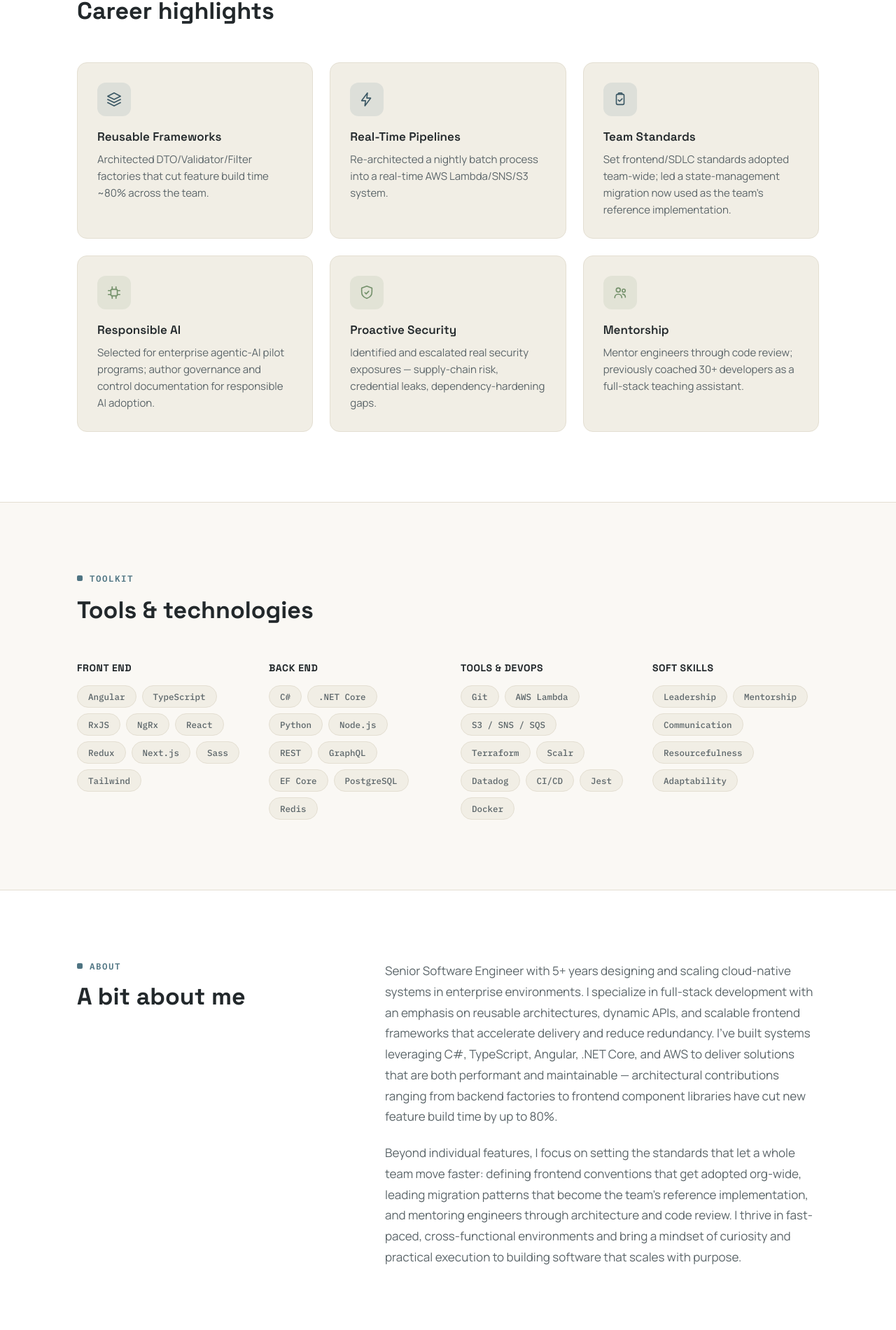
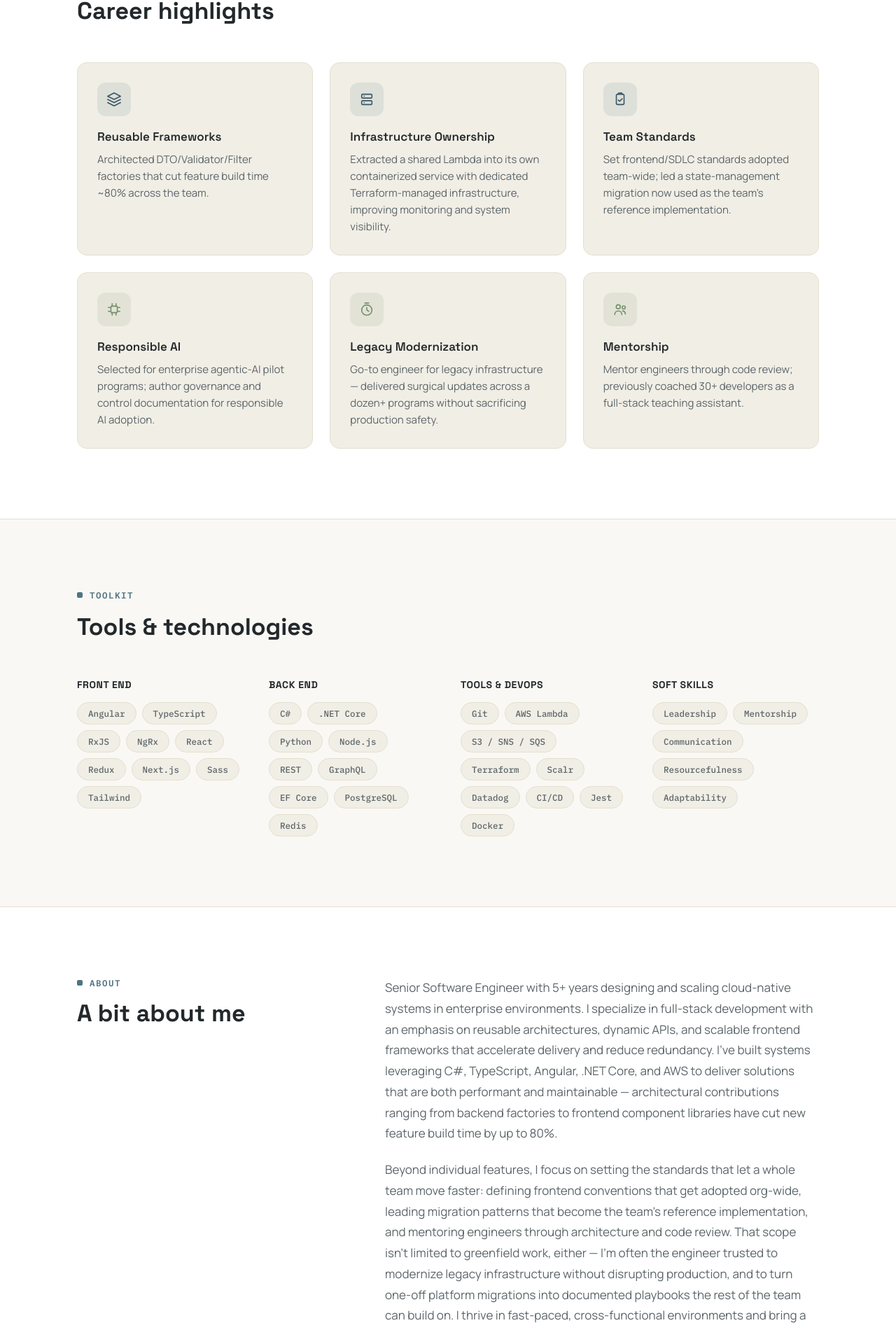
Before and after one commit to a-thread/my-portfolio, a React (Vite) app: page /#/ in a window 1280 px wide. Shown: the part 959-2859 px from the top of the page at 70% size. Built offline with nearby package versions, Linux system fonts and the light colour scheme.

Commit message:
fix: adding legacy work

```diff
--- a/src/components/Bio/index.tsx
+++ b/src/components/Bio/index.tsx
@@ -27,7 +27,11 @@ const Bio = () => {
             let a whole team move faster: defining frontend conventions that get
             adopted org-wide, leading migration patterns that become the team's
             reference implementation, and mentoring engineers through
-            architecture and code review. I thrive in fast-paced,
+            architecture and code review. That scope isn't limited to
+            greenfield work, either — I'm often the engineer trusted to
+            modernize legacy infrastructure without disrupting production, and
+            to turn one-off platform migrations into documented playbooks the
+            rest of the team can build on. I thrive in fast-paced,
             cross-functional environments and bring a mindset of curiosity and
             practical execution to building software that scales with purpose.
           </p>
--- a/src/shared/data/highlights.tsx
+++ b/src/shared/data/highlights.tsx
@@ -15,11 +15,11 @@ export const highlights: IHighlight[] = [
     ),
   },
   {
-    title: 'Real-Time Pipelines',
-    description: 'Re-architected a nightly batch process into a real-time AWS Lambda/SNS/S3 system.',
+    title: 'Infrastructure Ownership',
+    description: 'Extracted a shared Lambda into its own containerized service with dedicated Terraform-managed infrastructure, improving monitoring and system visibility.',
     tint: 'teal',
     icon: (
-      <svg width="22" height="22" viewBox="0 0 24 24" fill="none" stroke="currentColor" strokeWidth="1.75" strokeLinecap="round" strokeLinejoin="round"><path d="M13 2 4 14h6l-1 8 9-12h-6l1-8Z" /></svg>
+      <svg width="22" height="22" viewBox="0 0 24 24" fill="none" stroke="currentColor" strokeWidth="1.75" strokeLinecap="round" strokeLinejoin="round"><rect x="4" y="4" width="16" height="6" rx="1.5" /><rect x="4" y="14" width="16" height="6" rx="1.5" /><path d="M8 7h.01M8 17h.01" /></svg>
     ),
   },
   {
@@ -39,11 +39,11 @@ export const highlights: IHighlight[] = [
     ),
   },
   {
-    title: 'Proactive Security',
-    description: 'Identified and escalated real security exposures — supply-chain risk, credential leaks, dependency-hardening gaps.',
+    title: 'Legacy Modernization',
+    description: 'Go-to engineer for legacy infrastructure — delivered surgical updates across a dozen+ programs without sacrificing production safety.',
     tint: 'sage',
     icon: (
-      <svg width="22" height="22" viewBox="0 0 24 24" fill="none" stroke="currentColor" strokeWidth="1.75" strokeLinecap="round" strokeLinejoin="round"><path d="M12 2 4 5v6c0 5 3.4 8.7 8 10 4.6-1.3 8-5 8-10V5l-8-3Z" /><path d="m9 12 2 2 4-4" /></svg>
+      <svg width="22" height="22" viewBox="0 0 24 24" fill="none" stroke="currentColor" strokeWidth="1.75" strokeLinecap="round" strokeLinejoin="round"><circle cx="12" cy="13" r="8" /><path d="M12 9v4l3 2" /><path d="M9 2h6" /></svg>
     ),
   },
   {
```
